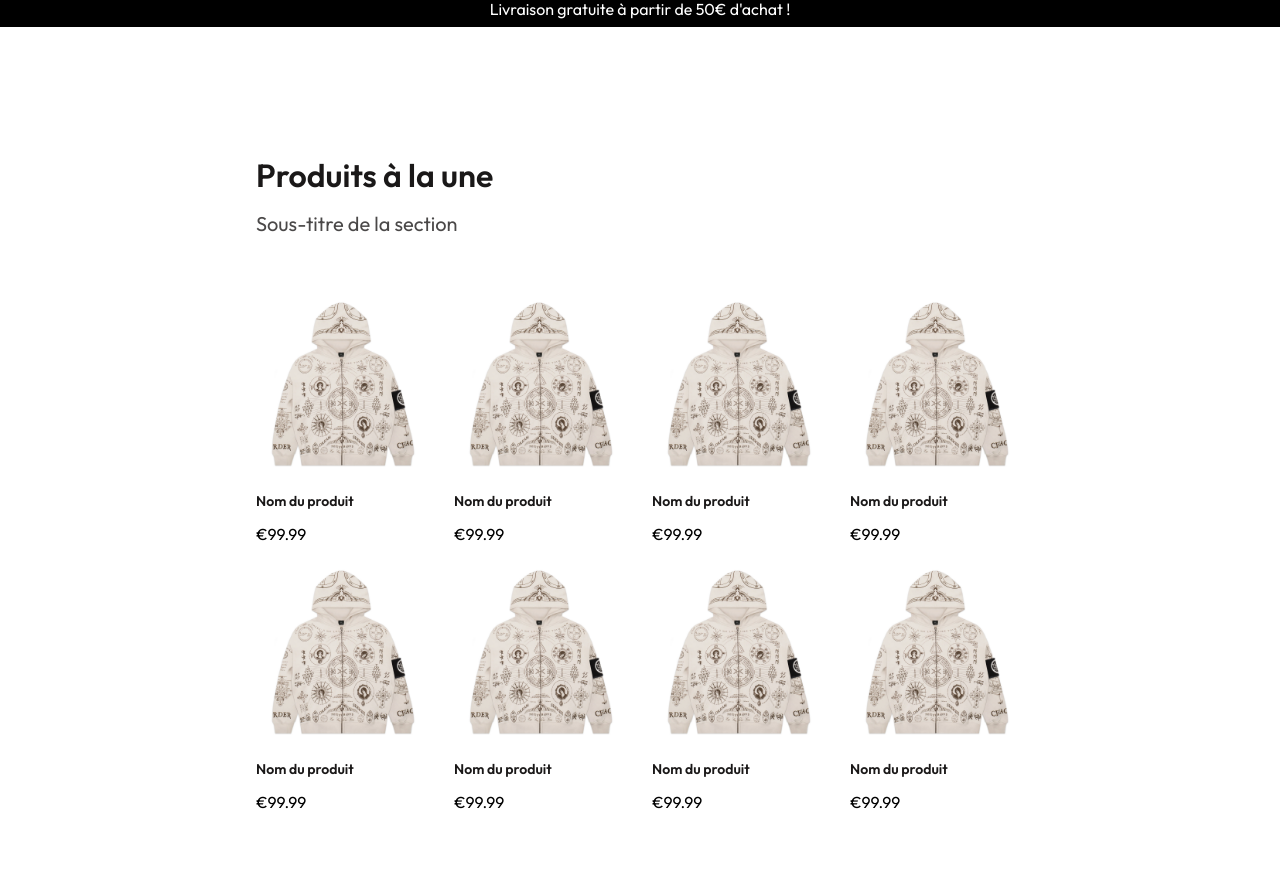
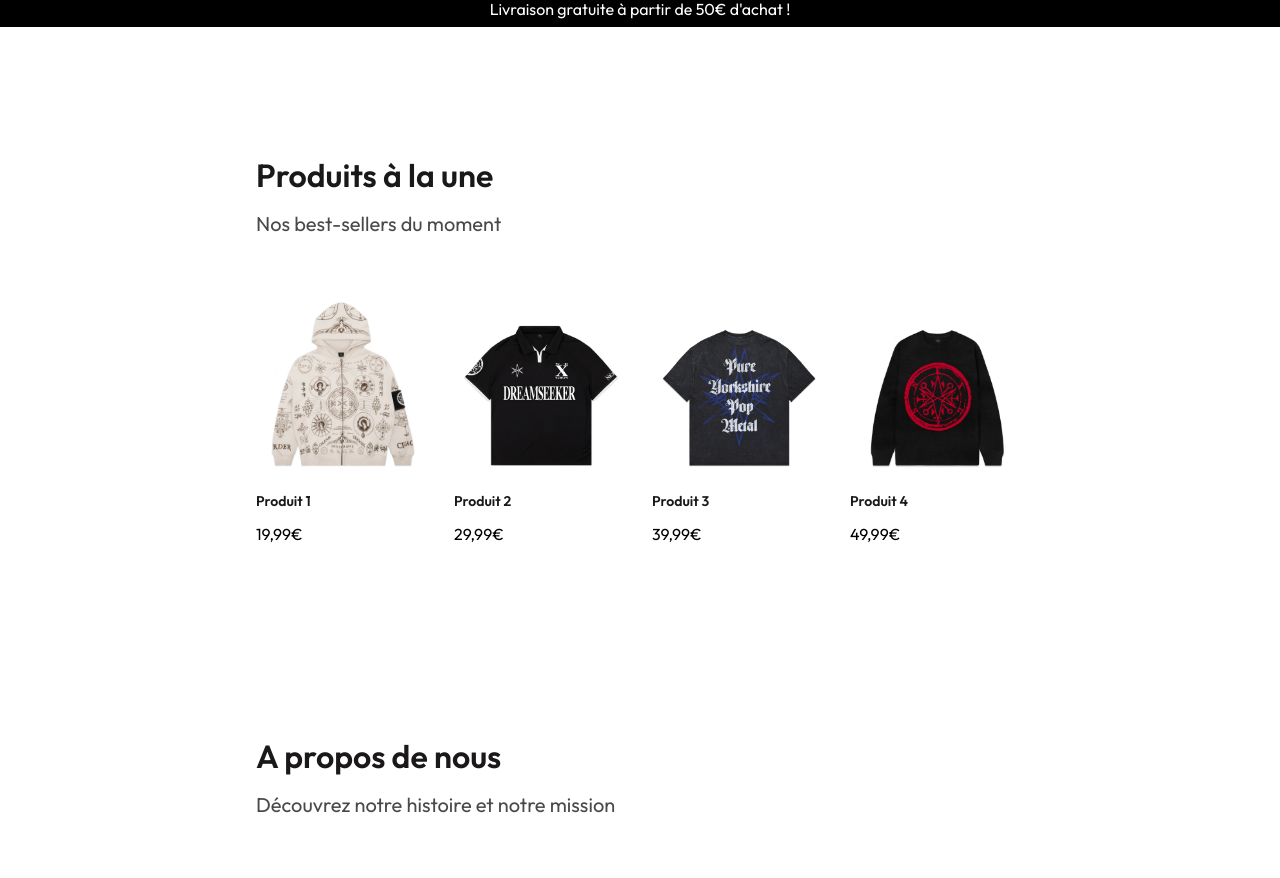
Before and after one commit to devtrope/magentod, a PHP site: page / in a window 1280 px wide. Shown: the part 759-1637 px from the top of the page. Run offline with PHP 8.4, Linux system fonts and the light colour scheme; data that the repository does not hold is empty.

Commit message:
feat: add dynamic sections to the template

```diff
--- a/index.php
+++ b/index.php
@@ -43,79 +43,45 @@
                 <?= $shop['banner_message'] ?>
             </div>
         <?php endif; ?>
+        <?php foreach ($shop['sections'] as $section): ?>
             <div class="section">
                 <div class="section-content">
-                <div class="section-title">Produits à la une</div>
-                <div class="section-subtitle">Sous-titre de la section</div>
-                <div class="grid">
-                    <?php for ($i = 0; $i < 8; $i++) : ?>
+                    <div class="section-title"><?= $section['title'] ?></div>
+                    <div class="section-subtitle"><?= $section['subtitle'] ?></div>
+                    <?php if ($section['type'] === 'products') : ?>
+                        <div class="products-grid">
+                            <?php foreach ($section['products'] as $product): ?>
                                 <div class="product">
-                            <img src="merch.jpg" alt="" class="product-image">
+                                    <img src="<?= $product['image'] ?>" alt="<?= $product['title'] ?>" class="product-image">
                                     <div class="product-info">
-                                <h3 class="product-title">Nom du produit</h3>
-                                <span class="product-price">€99.99</span>
+                                        <h3 class="product-name"><?= $product['name'] ?></h3>
+                                        <span class="product-price"><?= $product['price'] ?></span>
                                     </div>
                                 </div>
-                    <?php endfor; ?>
+                            <?php endforeach; ?>
+                        </div>
+                    <?php elseif ($section['type'] === 'text_image'): ?>
+                        <div class="grid">
+                            <div class="grid__left">
+                                <div class="section-text"><?= $section['text'] ?></div>
+                            </div>
+                            <div class="grid__right">
+                                <img src="<?= $section['image'] ?>" alt="<?= $section['image_alt'] ?>">
                             </div>
                         </div>
+                    <?php elseif ($section['type'] === 'image_text'): ?>
+                        <div class="grid">
+                            <div class="grid__left">
+                                <img src="<?= $section['image'] ?>" alt="<?= $section['image_alt'] ?>">
                             </div>
-        <div class="section gray">
-            <div class="section-content">
-                <div class="section-title">Titre de section</div>
-                <div class="grid-double">
-                    <div class="grid-double__left">
-                        <div class="section-subtitle">Sous-titre de la section</div>
-                        <div class="section-text">
-                            Lorem ipsum dolor sit amet consectetur adipisicing elit. Consequatur expedita distinctio velit
-                            cumque laboriosam inventore? Sit molestiae eum beatae tempore illo recusandae, corporis unde rerum,
-                            placeat laudantium consequatur nobis minima.
-                            Lorem ipsum dolor sit amet consectetur adipisicing elit. Consequatur expedita distinctio velit
-                            cumque laboriosam inventore? Sit molestiae eum beatae tempore illo recusandae, corporis unde rerum,
-                            placeat laudantium consequatur nobis minima.
-                            Lorem ipsum dolor sit amet consectetur adipisicing elit. Consequatur expedita distinctio velit
-                            cumque laboriosam inventore? Sit molestiae eum beatae tempore illo recusandae, corporis unde rerum,
-                            placeat laudantium consequatur nobis minima.
-                            Lorem ipsum dolor sit amet consectetur adipisicing elit. Consequatur expedita distinctio velit
-                            cumque laboriosam inventore? Sit molestiae eum beatae tempore illo recusandae, corporis unde rerum,
-                            placeat laudantium consequatur nobis minima.
-                        </div>
-                        <div class="section-buttons">
-                            <button class="btn btn-primary">En savoir plus</button>
+                            <div class="grid__right">
+                                <div class="section-text"><?= $section['text'] ?></div>
                             </div>
                         </div>
-                    <img src="clark-street-mercantile-P3pI6xzovu0-unsplash.jpg" alt="">
+                    <?php endif; ?>
                 </div>
             </div>
-        </div>
-        <div class="section">
-            <div class="section-content">
-                <div class="section-title">Titre de section</div>
-                <div class="grid-double">
-                    <img src="clark-street-mercantile-P3pI6xzovu0-unsplash.jpg" alt="">
-                    <div class="grid-double__left">
-                        <div class="section-subtitle">Sous-titre de la section</div>
-                        <div class="section-text">
-                            Lorem ipsum dolor sit amet consectetur adipisicing elit. Consequatur expedita distinctio velit
-                            cumque laboriosam inventore? Sit molestiae eum beatae tempore illo recusandae, corporis unde rerum,
-                            placeat laudantium consequatur nobis minima.
-                            Lorem ipsum dolor sit amet consectetur adipisicing elit. Consequatur expedita distinctio velit
-                            cumque laboriosam inventore? Sit molestiae eum beatae tempore illo recusandae, corporis unde rerum,
-                            placeat laudantium consequatur nobis minima.
-                            Lorem ipsum dolor sit amet consectetur adipisicing elit. Consequatur expedita distinctio velit
-                            cumque laboriosam inventore? Sit molestiae eum beatae tempore illo recusandae, corporis unde rerum,
-                            placeat laudantium consequatur nobis minima.
-                            Lorem ipsum dolor sit amet consectetur adipisicing elit. Consequatur expedita distinctio velit
-                            cumque laboriosam inventore? Sit molestiae eum beatae tempore illo recusandae, corporis unde rerum,
-                            placeat laudantium consequatur nobis minima.
-                        </div>
-                        <div class="section-buttons">
-                            <button class="btn btn-primary">En savoir plus</button>
-                        </div>
-                    </div>
-                </div>
-            </div>
-        </div>
+        <?php endforeach; ?>
         <div class="section">
             <div class="section-content">
                 <div class="section-title"><?= $shop['newsletter_title'] ?></div>
--- a/main.css
+++ b/main.css
@@ -120,7 +120,7 @@ html {
     margin-top: 32px;
 }
 
-.grid {
+.products-grid {
     display: grid;
     grid-template-columns: repeat(4, 1fr);
     gap: 24px;
@@ -132,19 +132,20 @@ html {
     object-fit: cover;
 }
 
-.product-title {
+.product-name {
     font-size: 14px;
     font-weight: 600;
     color: var(--text);
 }
 
-.grid-double {
+.grid {
     display: grid;
     grid-template-columns: repeat(2, 1fr);
     gap: 24px;
 }
 
-.grid-double img {
+.grid__left img,
+.grid__right img {
     width: 100%;
     aspect-ratio: 1/1;
     object-fit: cover;
--- a/shop.json
+++ b/shop.json
@@ -35,6 +35,55 @@
     },
     "header_background_image": "clark-street-mercantile-P3pI6xzovu0-unsplash.jpg",
     "banner_message": "Livraison gratuite à partir de 50€ d'achat !",
+    "sections": [
+        {
+            "type": "products",
+            "title": "Produits à la une",
+            "subtitle": "Nos best-sellers du moment",
+            "products": [
+                {
+                    "name": "Produit 1",
+                    "price": "19,99€",
+                    "image": "product1.jpg",
+                    "link": "#"
+                },
+                {
+                    "name": "Produit 2",
+                    "price": "29,99€",
+                    "image": "product2.jpg",
+                    "link": "#"
+                },
+                {
+                    "name": "Produit 3",
+                    "price": "39,99€",
+                    "image": "product3.jpg",
+                    "link": "#"
+                },
+                {
+                    "name": "Produit 4",
+                    "price": "49,99€",
+                    "image": "product4.jpg",
+                    "link": "#"
+                }
+            ]
+        },
+        {
+            "type": "text_image",
+            "title": "A propos de nous",
+            "subtitle": "Découvrez notre histoire et notre mission",
+            "text": "Notre mission est de fournir une expérience d'achat exceptionnelle. Nous croyons en la qualité et en l'innovation. Nous sommes passionnés par ce que nous faisons et nous nous engageons à offrir le meilleur service possible. Nous sommes là pour vous aider à trouver les produits qui vous conviennent le mieux. Nous sommes fiers de notre équipe et de notre communauté.",
+            "image": "clark-street-mercantile-P3pI6xzovu0-unsplash.jpg",
+            "image_alt": "A propos de nous"
+        },
+        {
+            "type": "image_text",
+            "title": "Nos valeurs",
+            "subtitle": "Ce qui nous guide",
+            "text": "Notre mission est de fournir une expérience d'achat exceptionnelle. Nous croyons en la qualité et en l'innovation. Nous sommes passionnés par ce que nous faisons et nous nous engageons à offrir le meilleur service possible. Nous sommes là pour vous aider à trouver les produits qui vous conviennent le mieux. Nous sommes fiers de notre équipe et de notre communauté.",
+            "image": "clark-street-mercantile-P3pI6xzovu0-unsplash.jpg",
+            "image_alt": "Nos valeurs"
+        }
+    ],
     "newsletter_title": "Inscrivez-vous à notre newsletter",
     "newsletter_description": "Recevez les dernières nouvelles et offres exclusives.",
     "footer": {
```
Also changed, not shown: product1.jpg (renamed from merch.jpg), product2.jpg (added), product3.jpg (added), product4.jpg (added). Lines whose indentation alone changed are shown as unchanged.
